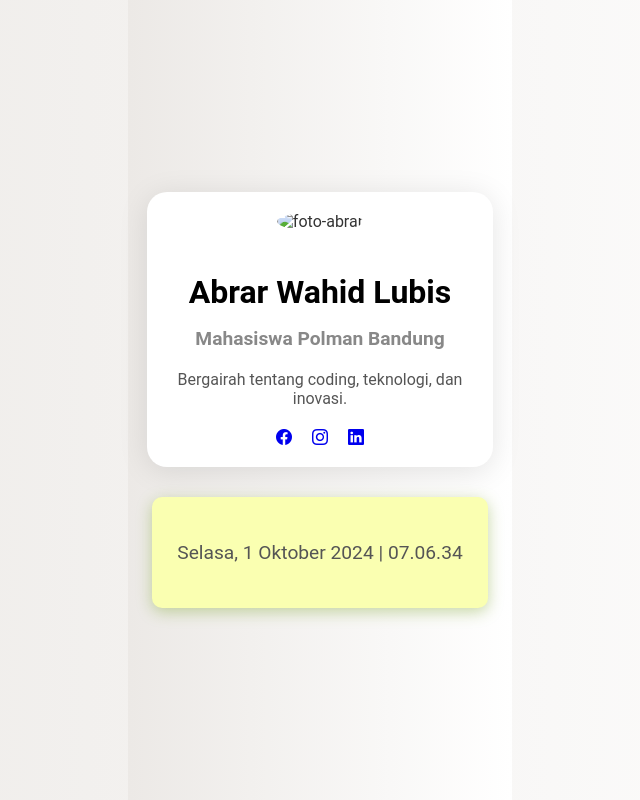
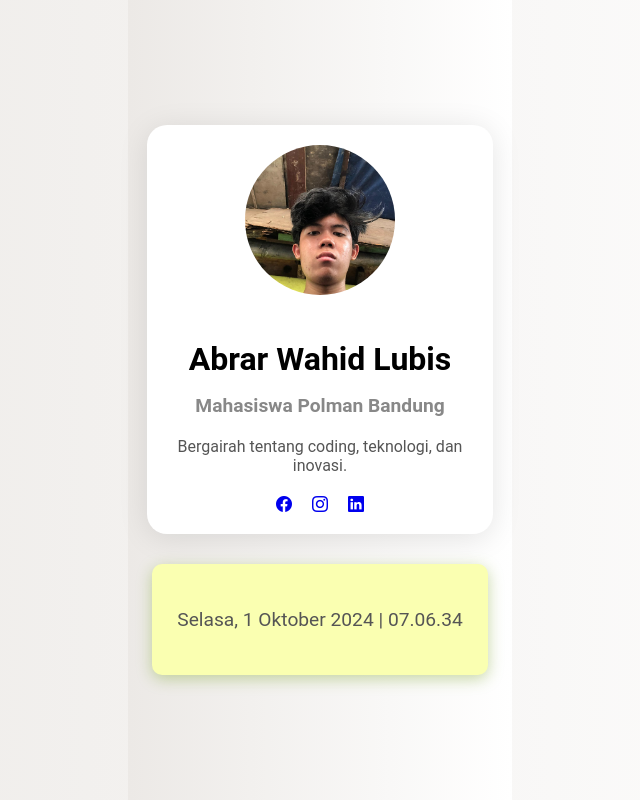
Before and after one commit to AbrarWahid/personalweb, a plain HTML site: page index.html in a window 1280 px wide. Shown: the whole page, without its empty margins (320-960 px from the left). Drawn offline with nearby package versions, Linux system fonts and the light colour scheme.

Commit message:
Update index.html

```diff
--- a/index.html
+++ b/index.html
@@ -14,7 +14,7 @@
         <!-- Profile Section -->
         <section class="profile-section">
             <div class="profile-card">
-                <img src="img/fotoabrar.jpeg" alt="foto-abrar" class="profile-pic">
+                <img src="fotoabrar.jpeg" alt="foto-abrar" class="profile-pic">
                 <h1>Abrar Wahid Lubis</h1>
                 <h2>Mahasiswa Polman Bandung</h2>
                 <p>Bergairah tentang coding, teknologi, dan inovasi.</p>
```
